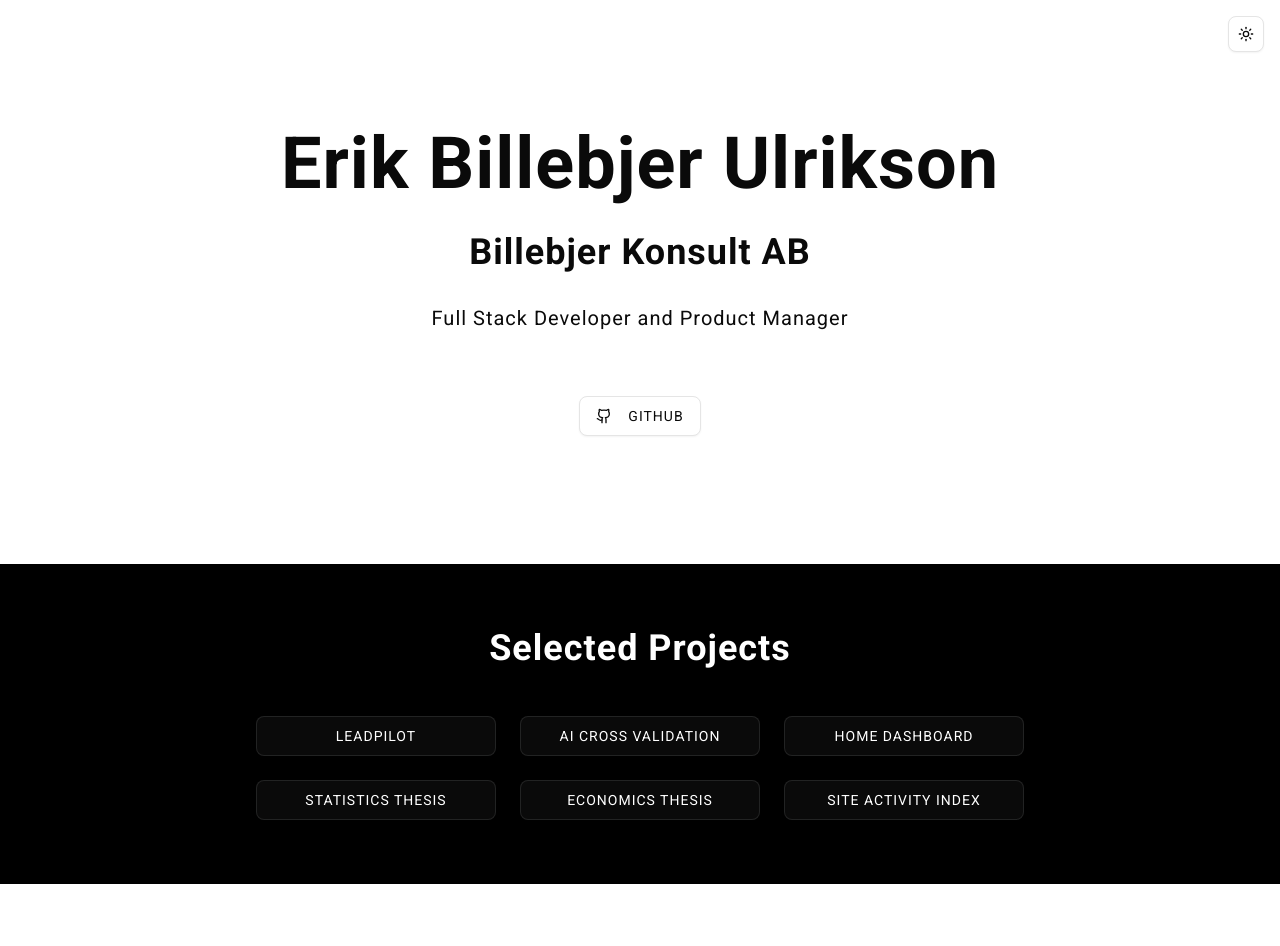
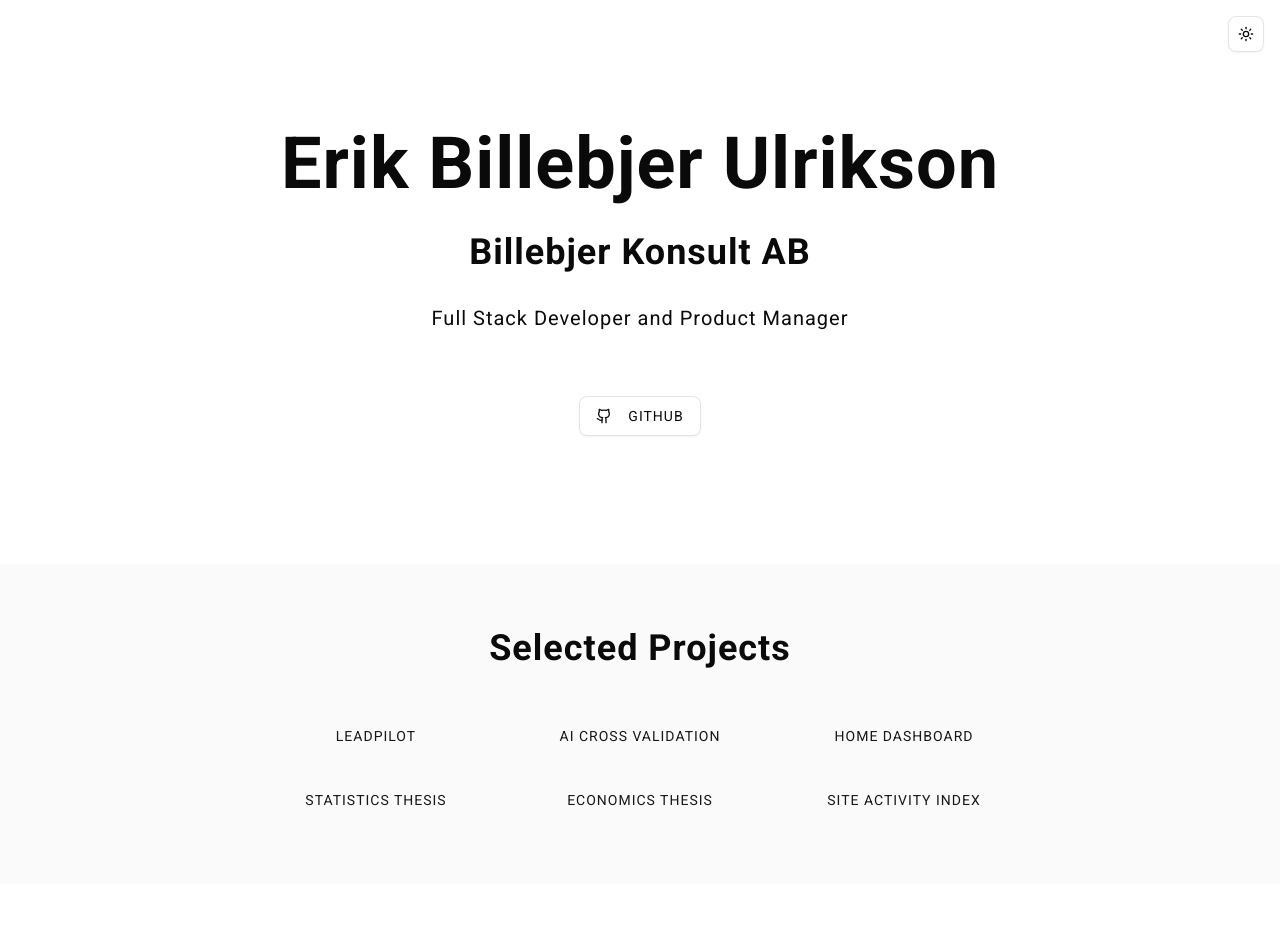
Before and after one commit to ulrikson/billebjer-se, a Next.js app: page / in a window 1280 px wide. Shown: the top 946 px of the page. Built offline with nearby package versions, Linux system fonts and the light colour scheme.

Commit message:
ui(ProjectSection, Footer): Updating colors

```diff
--- a/components/Footer.tsx
+++ b/components/Footer.tsx
@@ -5,13 +5,13 @@ const Footer = () => {
   const currentYear = new Date().getFullYear();
 
   return (
-    <footer className="text-center py-10 text-gray-500 text-sm">
+    <footer className="text-center py-10 text-zinc-500 text-sm">
       <div className="flex justify-center space-x-4 mb-4">
         <a
           href="https://billebjer.se"
           target="_blank"
           rel="noopener noreferrer"
-          className="hover:text-gray-700"
+          className="hover:text-zinc-700"
         >
           <Globe className="h-5 w-5" />
         </a>
@@ -19,7 +19,7 @@ const Footer = () => {
           href="https://github.com/ebillebjer"
           target="_blank"
           rel="noopener noreferrer"
-          className="hover:text-gray-700"
+          className="hover:text-zinc-700"
         >
           <Github className="h-5 w-5" />
         </a>
@@ -27,7 +27,7 @@ const Footer = () => {
           href="https://linkedin.com/in/erikbillebjer"
           target="_blank"
           rel="noopener noreferrer"
-          className="hover:text-gray-700"
+          className="hover:text-zinc-700"
         >
           <Linkedin className="h-5 w-5" />
         </a>
--- a/components/ProjectsSection.tsx
+++ b/components/ProjectsSection.tsx
@@ -32,7 +32,7 @@ const projects = [
 
 const ProjectsSection = () => {
   return (
-    <section className="bg-black text-white py-16 px-4">
+    <section className="bg-zinc-50 dark:bg-zinc-900 py-16 px-4">
       <h2 className="text-4xl font-bold text-center mb-12">
         Selected Projects
       </h2>
@@ -40,10 +40,8 @@ const ProjectsSection = () => {
         {projects.map((project) => (
           <Button
             key={project.slug}
-            variant="outline"
+            variant="link"
             size="lg"
-            asChild
-            className="dark"
           >
             <a href={project.url} target="_blank" rel="noopener noreferrer">
               {getNameFromSlug(project.slug)}
```
